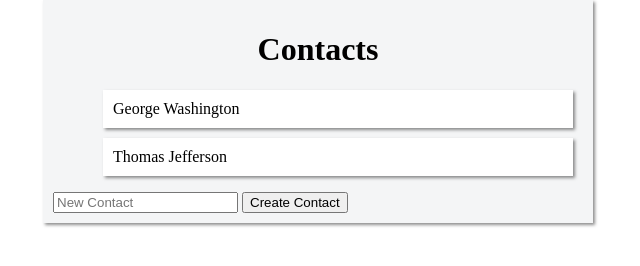
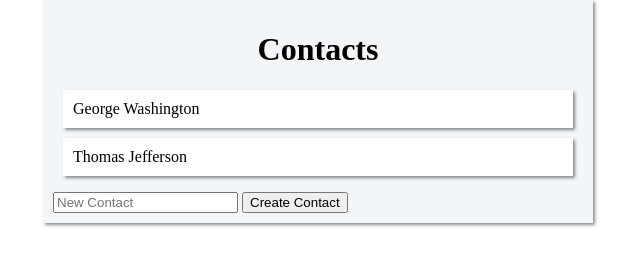
Before and after one commit to castever/contact-list, a website: page index.html in a window 1280 px wide. Shown: the whole page, without its empty margins (322-962 px from the left). Drawn offline with Linux system fonts and the light colour scheme.

Commit message:
tweaked ul of contact list to have 0 padding for UX

```diff
--- a/style/app.css
+++ b/style/app.css
@@ -39,6 +39,15 @@ body {
 }
 
 
+ul {
+
+
+  padding: 0px;
+
+
+}
+
+
 li {
 
 
@@ -49,6 +58,9 @@ li {
 
 
   list-style-type: none;
+
+
+  list-style-position: inside;
 
 
   background-color: #ffffff;
```
